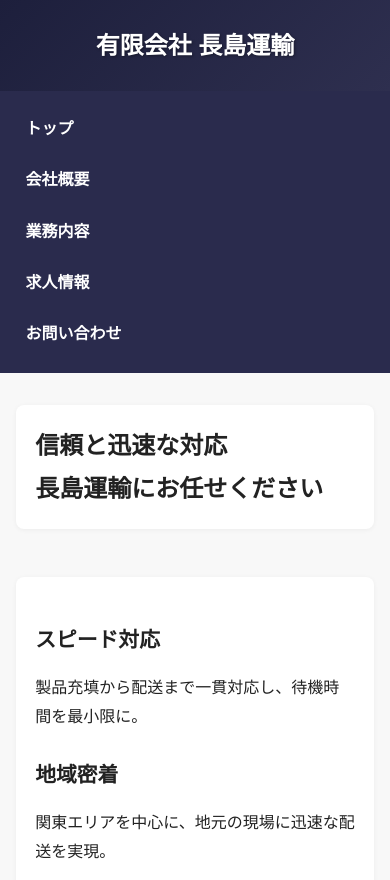
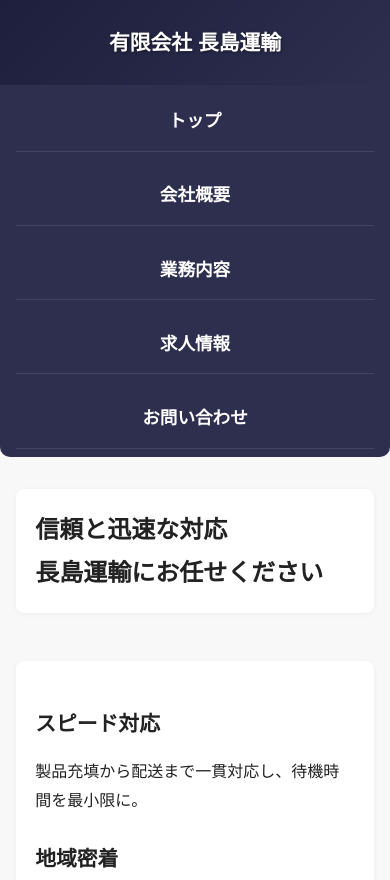
Before and after one commit to ItoRyugo/nagashima-unyu-site, a plain HTML site: page index.html in a window 390 px wide. Shown: the top 880 px of the page. Drawn offline with nearby package versions, Linux system fonts and the light colour scheme.

Commit message:
Add files via upload

```diff
--- a/css/style.css
+++ b/css/style.css
@@ -1,3 +1,4 @@
+
 /* ========== Reset ========== */
 * {
   margin: 0;
@@ -55,7 +56,7 @@ section {
   transition: all 0.3s ease;
 }
 .main-nav a:hover {
-  background: #3b3c5f;
+  background: rgba(255,255,255,0.1);
   border-radius: 5px;
 }
 
@@ -106,12 +107,23 @@ footer {
 @media (max-width: 768px) {
   .main-nav {
     flex-direction: column;
+    padding: 0;
+    background: #2e2f4f;
+    border-radius: 0 0 10px 10px;
   }
   .main-nav a {
-    margin: 0.3rem 0;
+    display: block;
+    padding: 0.8rem;
+    border-bottom: 1px solid rgba(255,255,255,0.1);
+    font-size: 1.1rem;
+    text-align: center;
   }
   .site-title {
-    font-size: 1.5rem;
+    font-size: 1.3rem;
+    padding: 0.5rem 0;
+  }
+  .site-header {
+    padding: 1rem 0.5rem;
   }
   section {
     padding: 1.2rem;
```
